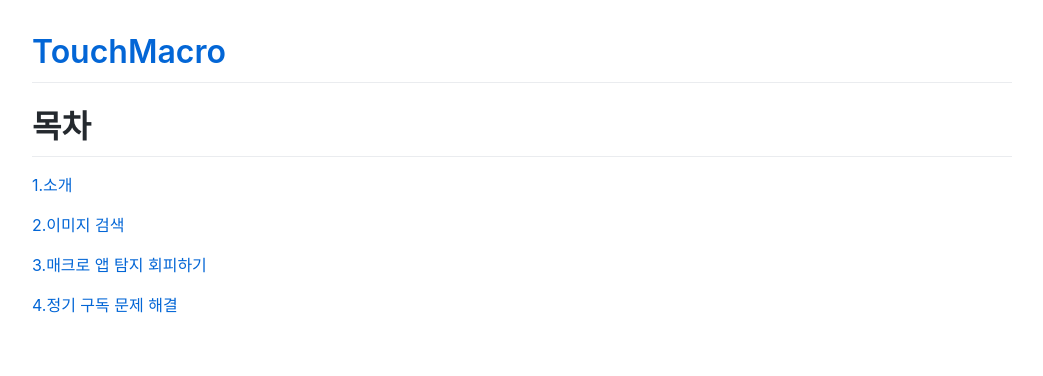
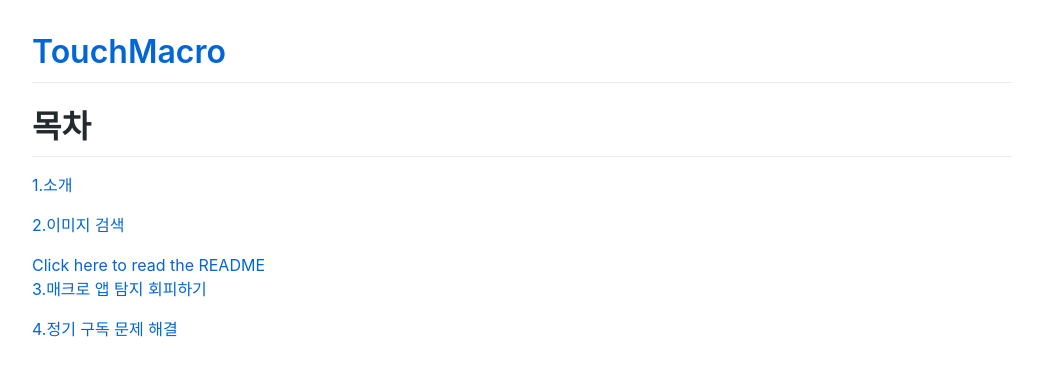
Before and after one commit to touchmacro/TouchMacro, a plain HTML site: page TouchMacro/index.html in a window 1280 px wide. Shown: the whole page, without its empty margins (118-1161 px from the left). Drawn offline with Linux system fonts and the light colour scheme.

Commit message:
Update index.html

```diff
--- a/TouchMacro/index.html
+++ b/TouchMacro/index.html
@@ -45,6 +45,8 @@
 
 <p><a href="guide_image_search.html">2.이미지 검색</a></p>
 
+<a href="../README.html">Click here to read the README</a>
+
 <p><a href="AvoidMacroDetection.html">3.매크로 앱 탐지 회피하기</a></p>
 
 <p><a href="fix_problems_with_subscriptions.html">4.정기 구독 문제 해결</a></p>
```
